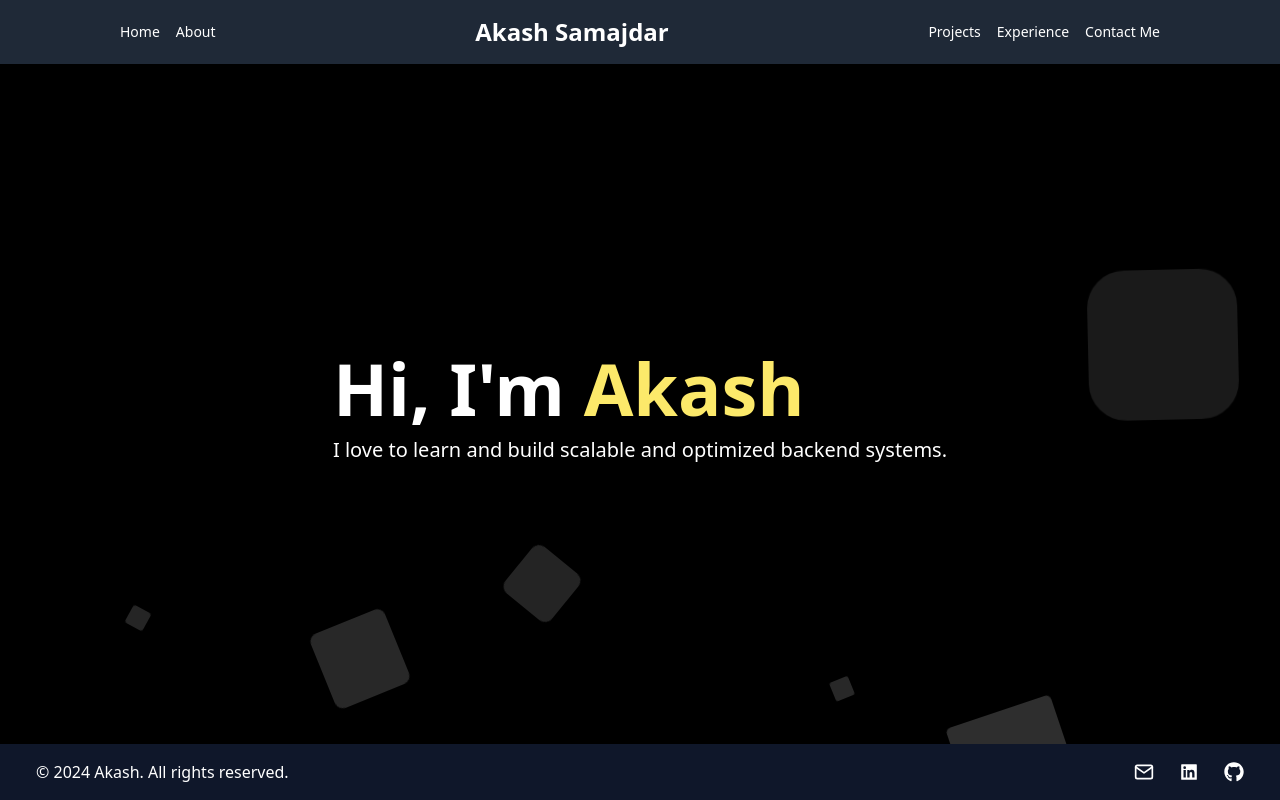
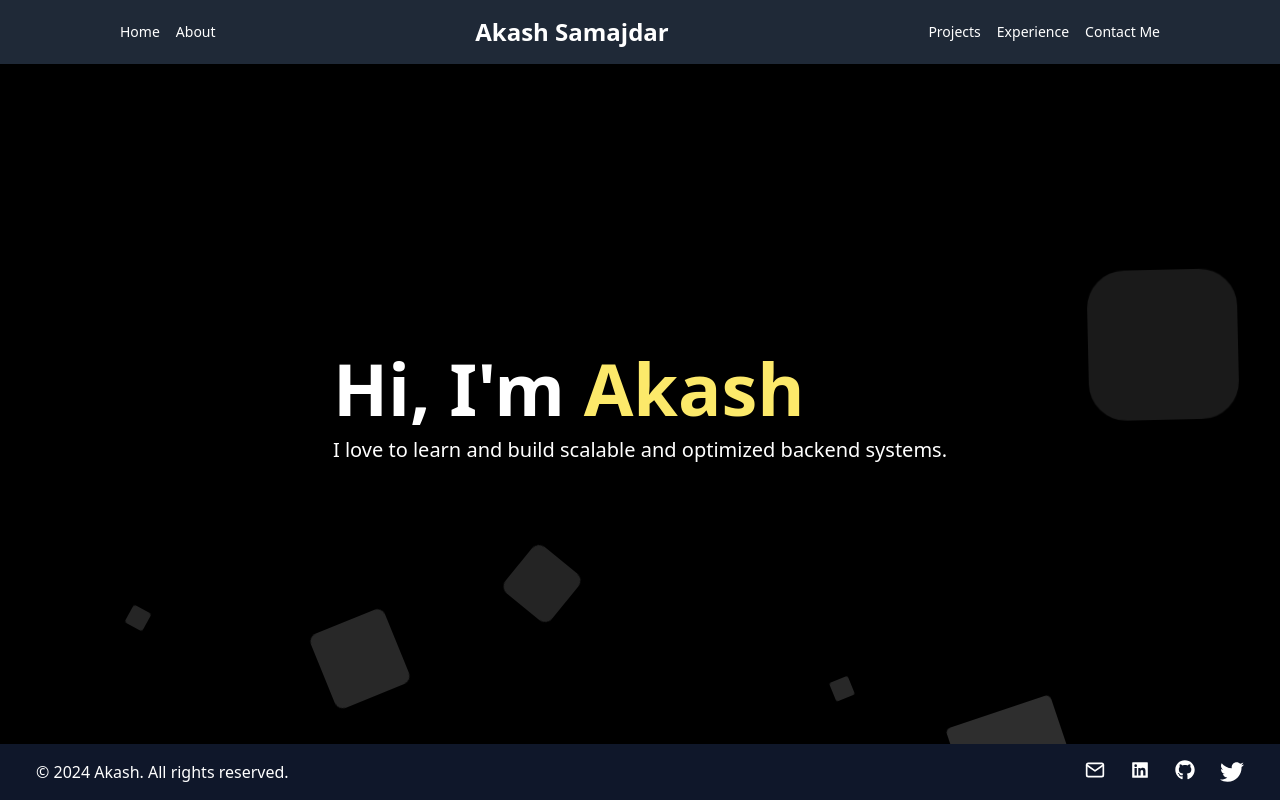
Before and after one commit to cptn3m00/Akash_Vaarta, a React (Create React App) app: page / in a window 1280 px wide. Built offline with nearby package versions, Linux system fonts and the light colour scheme.

Commit message:
Update Footer.jsx

```diff
--- a/src/components/Footer.jsx
+++ b/src/components/Footer.jsx
@@ -21,6 +21,9 @@
           <a href="https://github.com/cptn3m00" target='_blank' className='icon-link'>
             <FaGithub className='text-xl' />
           </a>
+          <a href="https://twitter.com/akashtjsamajdar" target="_blank" rel="noreferrer">
+            <FaTwitter size={24} />
+          </a>
         </div>
       </div>
     </footer>
```
